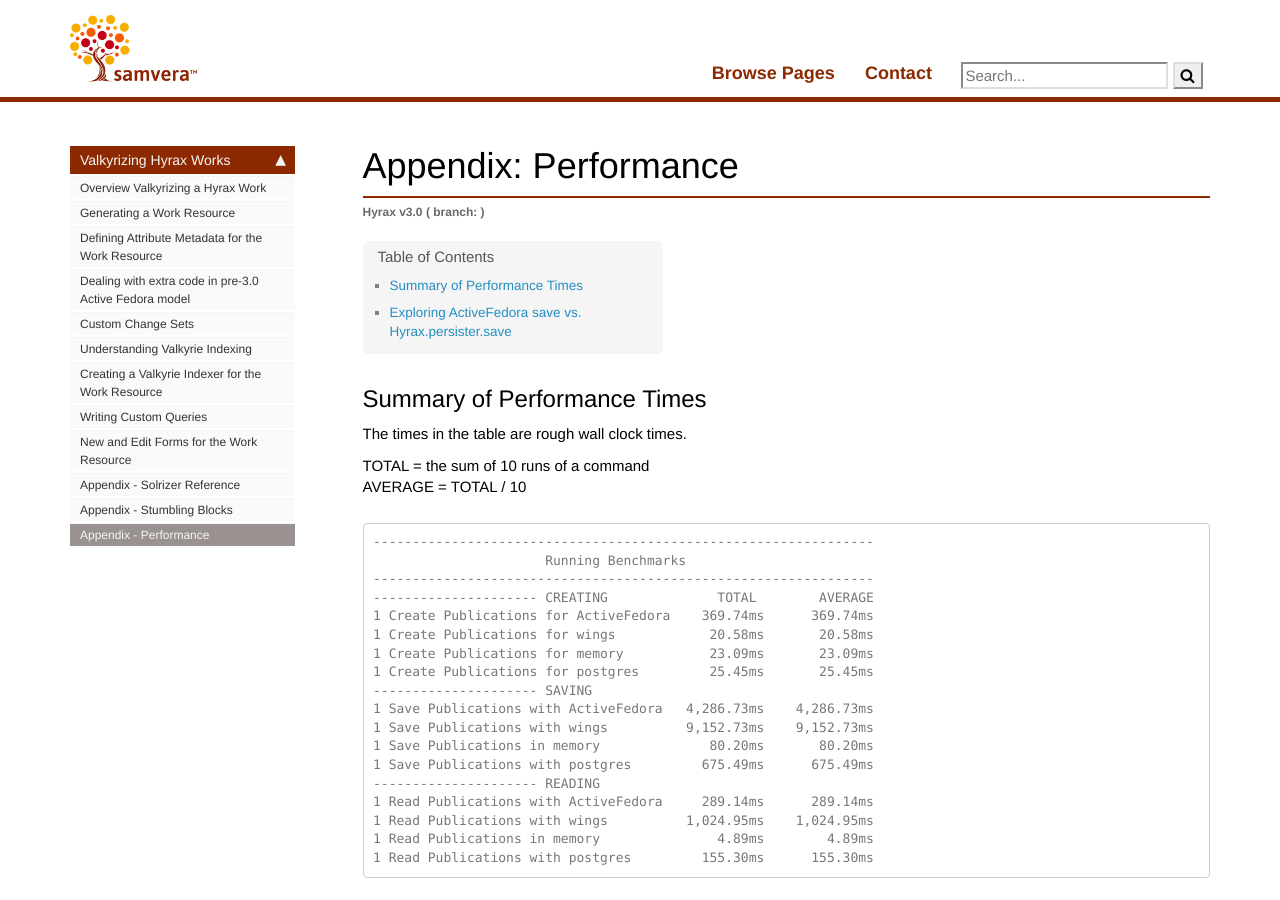
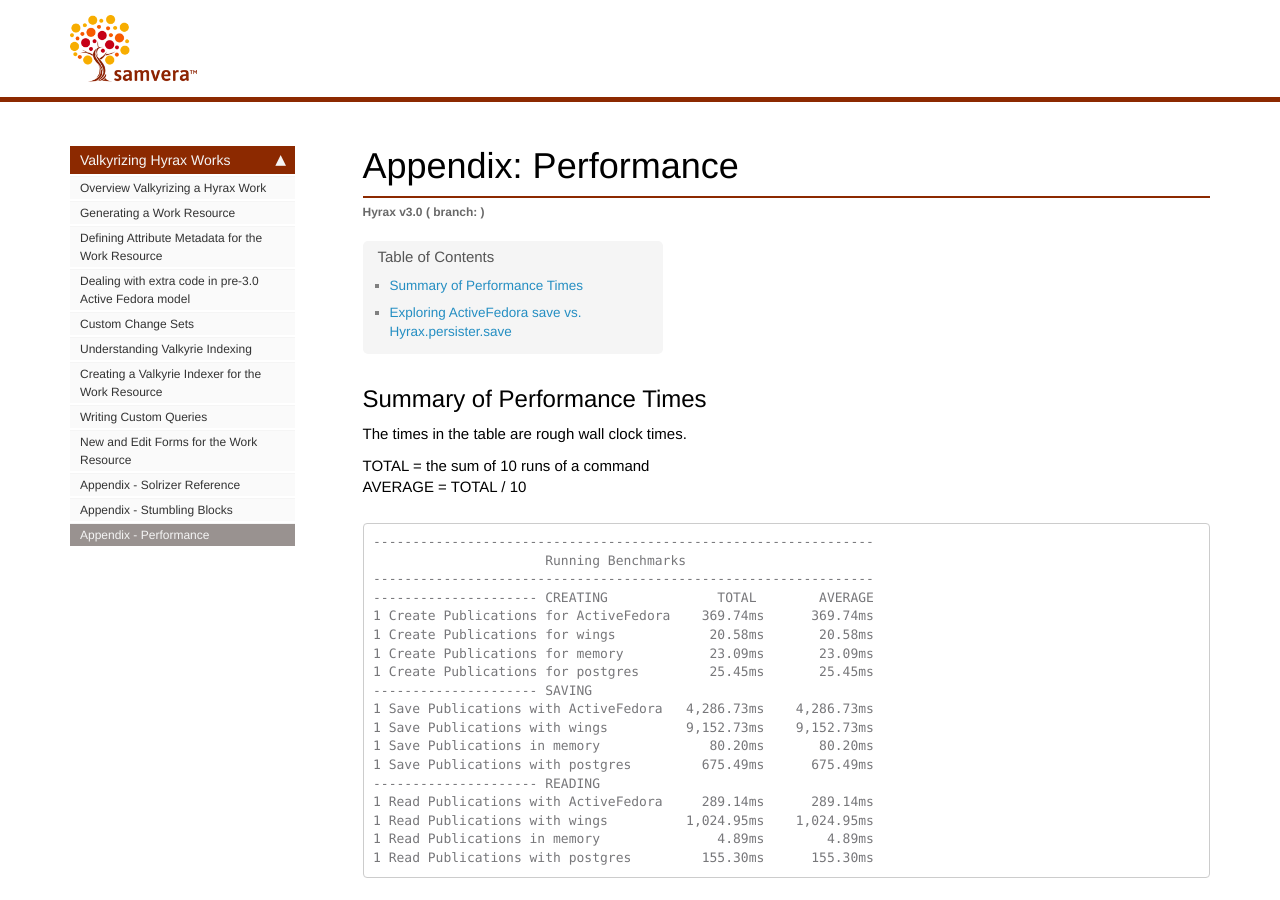
Before and after one commit to elrayle/samvera_docs, a Jekyll site: the page built from docs/pages/samvera/developer_resources/valkyizing_hyrax_works/hyrax_3.0/102-performance.md, in a window 1280 px wide and 900 px high. Built offline with Jekyll 4.4.1, drawn with Linux system fonts in a browser that asks for light colours; nearby versions of some CDN libraries; comment, search, counter and statistics services are not loaded.

Commit message:
simplify header and fix performance links

```diff
--- a/docs/_includes/topnav.html
+++ b/docs/_includes/topnav.html
@@ -12,44 +12,6 @@
             <img alt="Samvera TM Logo" src="{{ "/images/company_logo.png" | prepend: site.url }}">
           </a>
         </div>
-        <div class="collapse navbar-collapse" id="bs-example-navbar-collapse-1">
-            <ul class="nav navbar-nav navbar-right">
-                <!-- entries without drop-downs appear here -->
-                {% for entry in site.data.topnav.topnav %}
-                {% for item in entry.items %}
-                {% if item.external_url %}
-                <li><a href="{{item.external_url}}" target="_blank">{{item.title}}</a></li>
-                {% elsif page.url contains item.url %}
-                <li class="active"><a href="{{ item.url }}">{{item.title}}</a></li>
-                {% else %}
-                <li><a href="{{ item.url }}">{{item.title}}</a></li>
-                {% endif %}
-                {% endfor %}
-                {% endfor %}
-                <!-- entries with drop-downs appear here -->
-                <!-- conditional logic to control which topnav appears for the audience defined in the configuration file.-->
-                {% for entry in site.data.topnav.topnav_dropdowns %}
-                {% for folder in entry.folders %}
-                <li class="dropdown">
-                    <a href="#" class="dropdown-toggle" data-toggle="dropdown">{{ folder.title }}<b class="caret"></b></a>
-                    <ul class="dropdown-menu">
-                        {% for folderitem in folder.folderitems %}
-                        {% if folderitem.external_url %}
-                        <li><a href="{{folderitem.external_url}}" target="_blank">{{folderitem.title}}</a></li>
-                        {% elsif page.url contains folderitem.url %}
-                        <li class="dropdownActive"><a href="{{folderitem.url |  remove: "/"}}">{{folderitem.title}}</a></li>
-                        {% else %}
-                        <li><a href="{{folderitem.url | remove: "/"}}">{{folderitem.title}}</a></li>
-                        {% endif %}
-                        {% endfor %}
-                    </ul>
-                </li>
-                {% endfor %}
-                {% endfor %}
-              <li>
-                {% include google_search.html %}
-              </li>
-            </ul>
         </div>
         </div>
         <!-- /.container -->
--- a/docs/pages/samvera/developer_resources/valkyizing_hyrax_works/hyrax_3.0/102-performance.md
+++ b/docs/pages/samvera/developer_resources/valkyizing_hyrax_works/hyrax_3.0/102-performance.md
@@ -61,5 +61,5 @@ postgres_query_service.find_by(id: publication_resources_for_postgres[idx].id) }
 ## Exploring ActiveFedora save vs. Hyrax.persister.save
 
 Detailed profiling results are available in...
-* [ActiveFedora save](/profile_af_save.html)
-* [Hyrax.persister.save](/profile_val_save_wings.html)
+* [ActiveFedora save]({{site.url}}/profile_af_save.html)
+* [Hyrax.persister.save]({{site.url}}/profile_val_save_wings.html)
```
